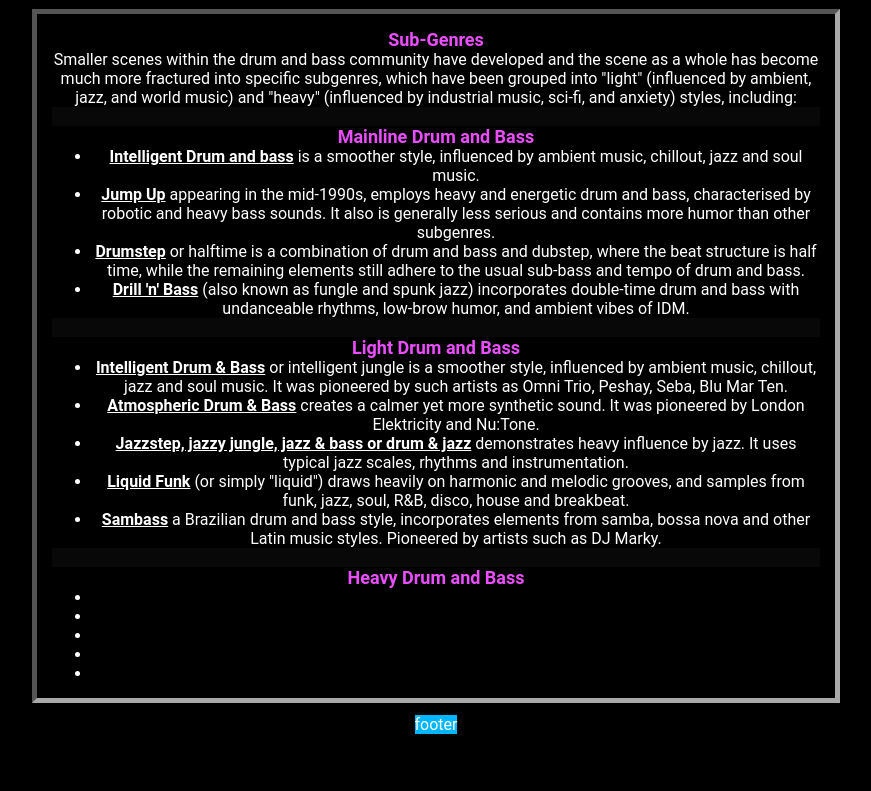
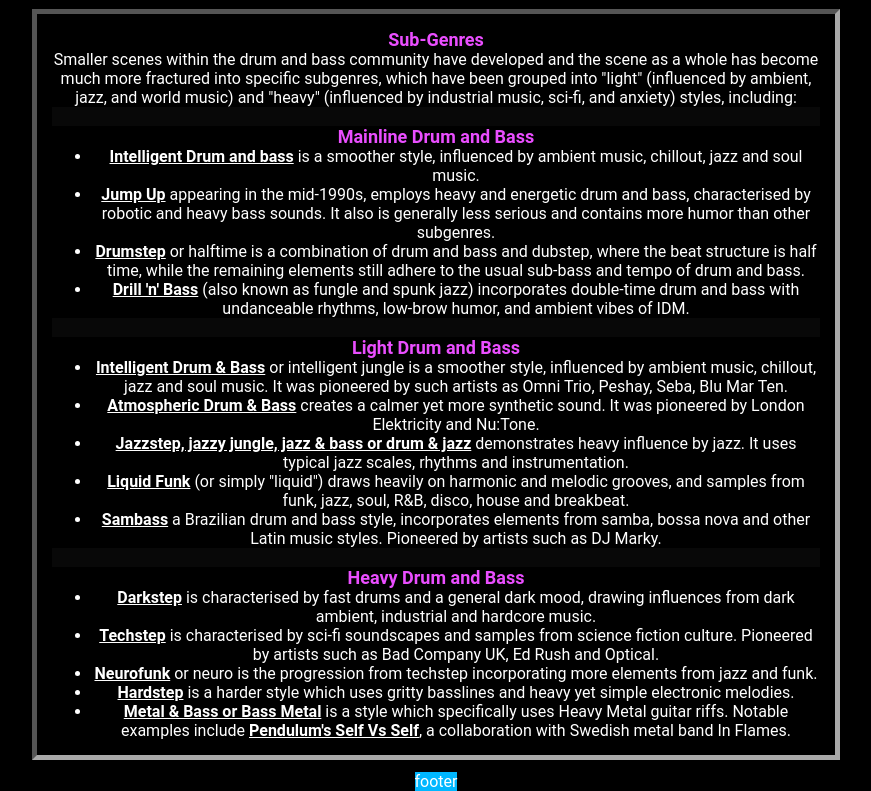
Before and after one commit to 70MS73R/Hackaton-DnB, a plain HTML site: page Sub-Genres.html in a window 1280 px wide. Shown: the part 467-1258 px from the top of the page, without its empty margins (204-1075 px from the left). Before the commit the page ends 1201 px from the top, so only its background shows below. Drawn offline with Linux system fonts and the light colour scheme.

Commit message:
Add files via upload

```diff
--- a/Sub-Genres.html
+++ b/Sub-Genres.html
@@ -52,11 +52,11 @@
         <br/>
         <h2>Heavy Drum and Bass</h2>
         <ul style="list-style-type: ;circle">
-          <li></li>
-          <li></li>
-          <li></li>
-          <li></li>
-          <li></li>
+          <li><a href="https://www.youtube.com/watch?v=y48Wdsr1KHs&ab_channel=CommunityMixPromotions"target="_blank">Darkstep</a> is characterised by fast drums and a general dark mood, drawing influences from dark ambient, industrial and hardcore music.</li>
+          <li><a href="https://www.youtube.com/watch?v=JyEVS3FSk-0&ab_channel=Photek-Topic"target="_blank">Techstep</a> is characterised by sci-fi soundscapes and samples from science fiction culture. Pioneered by artists such as Bad Company UK, Ed Rush and Optical.</li>
+          <li><a href="https://www.youtube.com/watch?v=T2hUkoQIoBc&list=PLj5ocx7kvwbOYlnvrl92GECzZqIjPWrbV&index=3&ab_channel=BassRabbit"target="_blank">Neurofunk</a> or neuro is the progression from techstep incorporating more elements from jazz and funk.</li>
+          <li><a href="https://www.youtube.com/watch?v=0dn_llL5LRg&ab_channel=DistrictBass"target="_blank">Hardstep</a> is a harder style which uses gritty basslines and heavy yet simple electronic melodies.</li>
+          <li><a href="https://www.youtube.com/watch?v=sBlDWiYkblU&ab_channel=YaFueCopyright"target="_blank">Metal & Bass or Bass Metal</a> is a style which specifically uses Heavy Metal guitar riffs. Notable examples include <a href="https://www.youtube.com/watch?v=yJE1_Jm6gtw&ab_channel=ThePendulumMusic"target="_blank"> Pendulum's Self Vs Self</a>, a collaboration with Swedish metal band In Flames.</li>
         </ul>
 
 
--- a/css/style.css
+++ b/css/style.css
@@ -15,6 +15,7 @@
 }
 #menu {
   grid-area: m;
+  background-color: rgb(255, 0, 0);
 }
 #content {
   grid-area: c;
```
